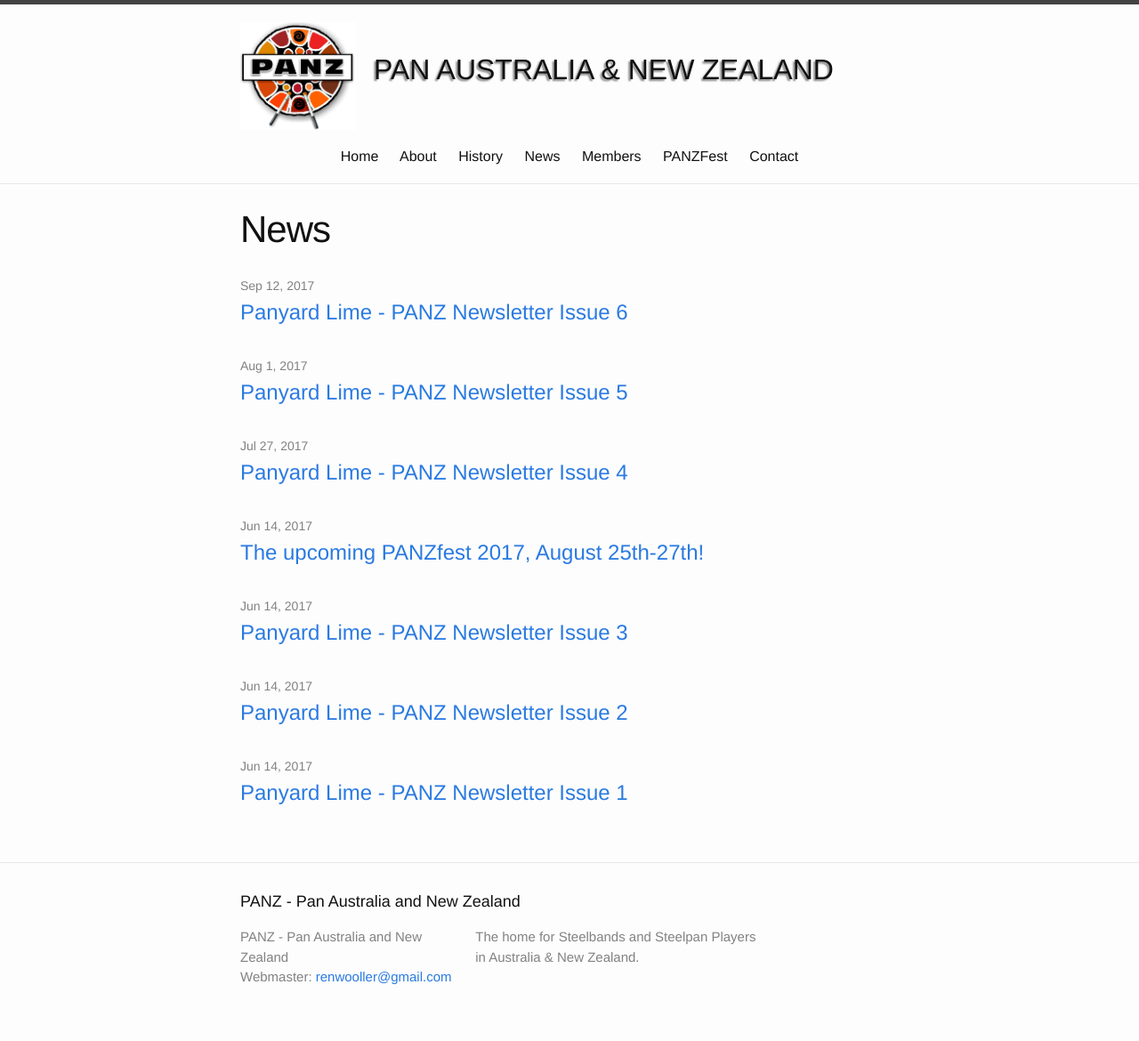
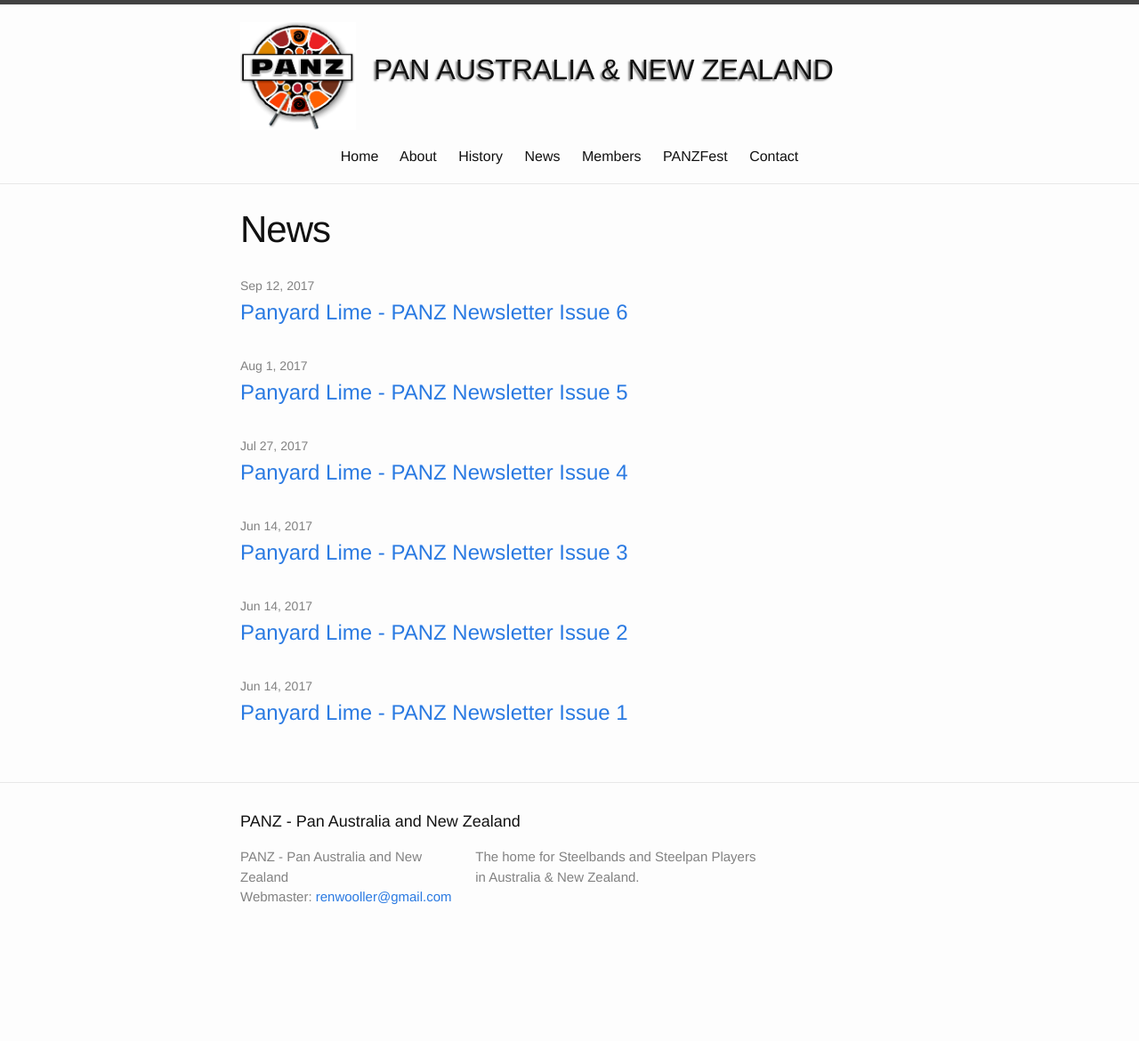
Before and after one commit to panzweb/panzweb.github.io, a Jekyll site: the page built from 2.news.markdown, in a window 1280 px wide. Shown: the whole page at 89% size. Built offline with Jekyll 4.4.1, drawn with Linux system fonts in a browser that asks for light colours; after the commit the page ends 1080 px from its top, so only the background shows below that.

Commit message:
Update 2.news.markdown

```diff
--- a/2.news.markdown
+++ b/2.news.markdown
@@ -32,14 +32,6 @@
         <span class="post-meta">Jun 14, 2017</span>
 
         <h2>
-          <a class="post-link" href="http://panz.org.au/newsletter/2016/03/02/panzfest-2017.html">The upcoming PANZfest 2017, August 25th-27th!</a>
-        </h2>
-    </li>
-
-    <li>
-        <span class="post-meta">Jun 14, 2017</span>
-
-        <h2>
           <a class="post-link" href="http://us5.campaign-archive2.com/?e=&u=ce25ed889bbb21af7f495ecca&id=cb9b6f3933">Panyard Lime - PANZ Newsletter Issue 3</a>
         </h2>
     </li>
```
